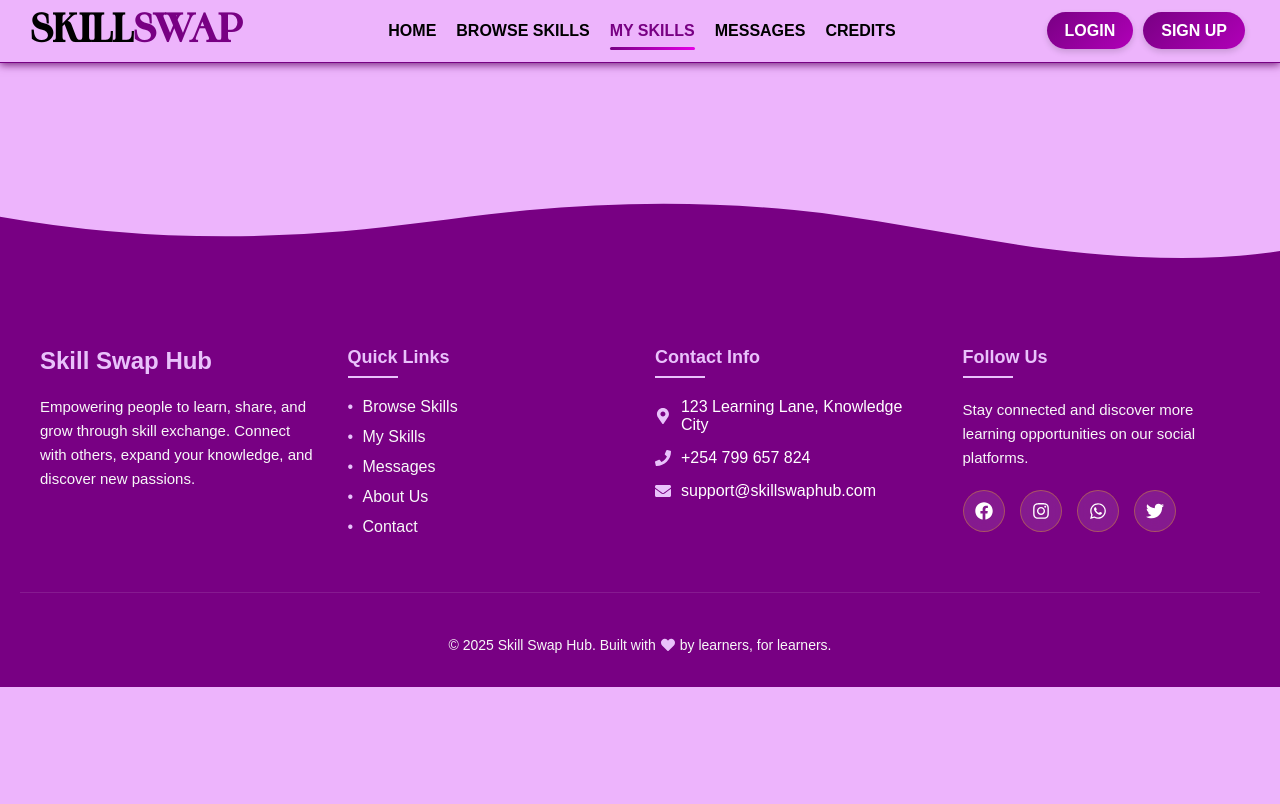
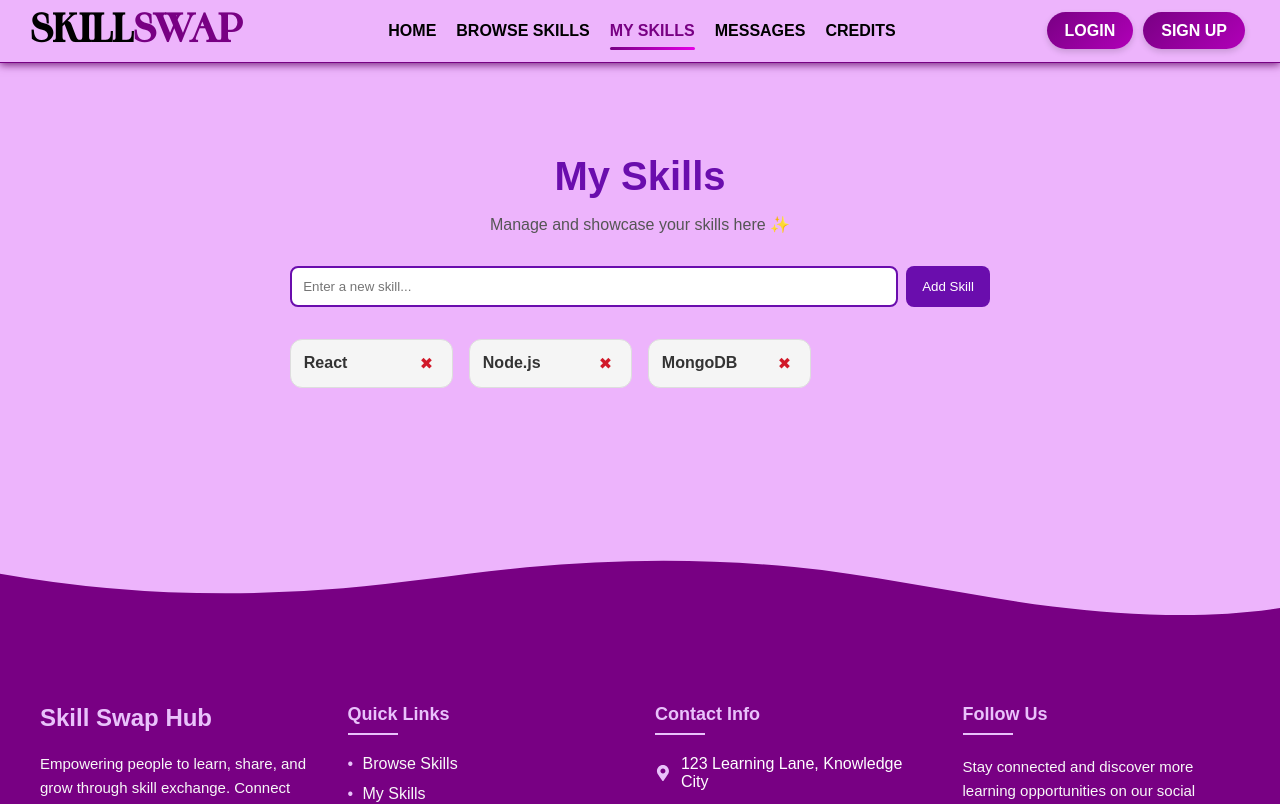
Before and after one commit to CarlosBavon/BavSkillSwap, a React (Create React App) app: page /my-skills in a window 1280 px wide. Shown: the top 804 px of the page. Built offline with nearby package versions, Linux system fonts and the light colour scheme; a web font is replaced by a local one.

Commit message:
Adding a My Skills Page

```diff
--- a/src/App.js
+++ b/src/App.js
@@ -4,6 +4,7 @@ import NavBar from './components/NavBar';
 import { BrowserRouter as Router, Routes, Route } from 'react-router-dom';
 import Home from './pages/Home';
 import BrowseSkills from './pages/BrowseSkills';
+import MySkills from './pages/MySkills';
 
 function App() {
   return (
@@ -12,6 +13,7 @@ function App() {
       <Routes>
         <Route path="/" element={<Home />}/>
         <Route path="/browse" element={<BrowseSkills />}/>
+        <Route path="/my-skills" element={<MySkills />}/>
       </Routes>
       <Footer />
     </Router>
--- /dev/null
+++ b/src/pages/MySkills.js
@@ -0,0 +1,49 @@
+import React, { useState } from "react";
+import "../styles/MySkills.css";
+
+export default function MySkills() {
+  const [skills, setSkills] = useState(["React", "Node.js", "MongoDB"]);
+  const [newSkill, setNewSkill] = useState("");
+
+  const addSkill = (e) => {
+    e.preventDefault();
+    if (newSkill.trim() && !skills.includes(newSkill)) {
+      setSkills([...skills, newSkill]);
+      setNewSkill("");
+    }
+  };
+
+  const removeSkill = (skillToRemove) => {
+    setSkills(skills.filter((skill) => skill !== skillToRemove));
+  };
+
+  return (
+    <div className="my-skills-page">
+      <h1>My Skills</h1>
+      <p className="subtitle">Manage and showcase your skills here ✨</p>
+
+      <form onSubmit={addSkill} className="my-skill-form">
+        <input
+          type="text"
+          value={newSkill}
+          onChange={(e) => setNewSkill(e.target.value)}
+          placeholder="Enter a new skill..."
+        />
+        <button type="submit">Add Skill</button>
+      </form>
+
+      <div className="my-skills-list">
+        {skills.length > 0 ? (
+          skills.map((skill, index) => (
+            <div className="my-skill-card" key={index}>
+              <span>{skill}</span>
+              <button onClick={() => removeSkill(skill)}>✖</button>
+            </div>
+          ))
+        ) : (
+          <p className="my-no-skills">No skills added yet. Start adding some!</p>
+        )}
+      </div>
+    </div>
+  );
+}
--- /dev/null
+++ b/src/styles/MySkills.css
@@ -0,0 +1,79 @@
+.my-skills-page {
+  max-width: 700px;
+  margin: 2rem auto;
+  text-align: center;
+  padding: 2rem;
+}
+
+.my-skills-page h1 {
+  color: #6a0dad; /* Purple theme */
+  font-size: 2.5rem;
+  margin-bottom: 0.5rem;
+}
+
+.subtitle {
+  color: #555;
+  margin-bottom: 2rem;
+}
+
+.my-skill-form {
+  display: flex;
+  justify-content: center;
+  gap: 0.5rem;
+  margin-bottom: 2rem;
+}
+
+.my-skill-form input {
+  padding: 0.7rem;
+  border: 2px solid #6a0dad;
+  border-radius: 8px;
+  flex: 1;
+}
+
+.my-skill-form button {
+  background: #6a0dad;
+  color: white;
+  border: none;
+  padding: 0.7rem 1rem;
+  border-radius: 8px;
+  cursor: pointer;
+  transition: 0.3s;
+}
+
+.my-skill-form button:hover {
+  background: #520a8a;
+}
+
+.my-skills-list {
+  display: grid;
+  grid-template-columns: repeat(auto-fill, minmax(140px, 1fr));
+  gap: 1rem;
+}
+
+.my-skill-card {
+  background: #f5f5f5;
+  border: 1px solid #ddd;
+  padding: 0.8rem;
+  border-radius: 12px;
+  display: flex;
+  justify-content: space-between;
+  align-items: center;
+}
+
+.my-skill-card span {
+  font-weight: bold;
+  color: #333;
+}
+
+.my-skill-card button {
+  background: transparent;
+  border: none;
+  color: #d11a2a;
+  font-size: 1rem;
+  cursor: pointer;
+}
+
+.my-no-skills {
+  color: #777;
+  font-style: italic;
+}
```
